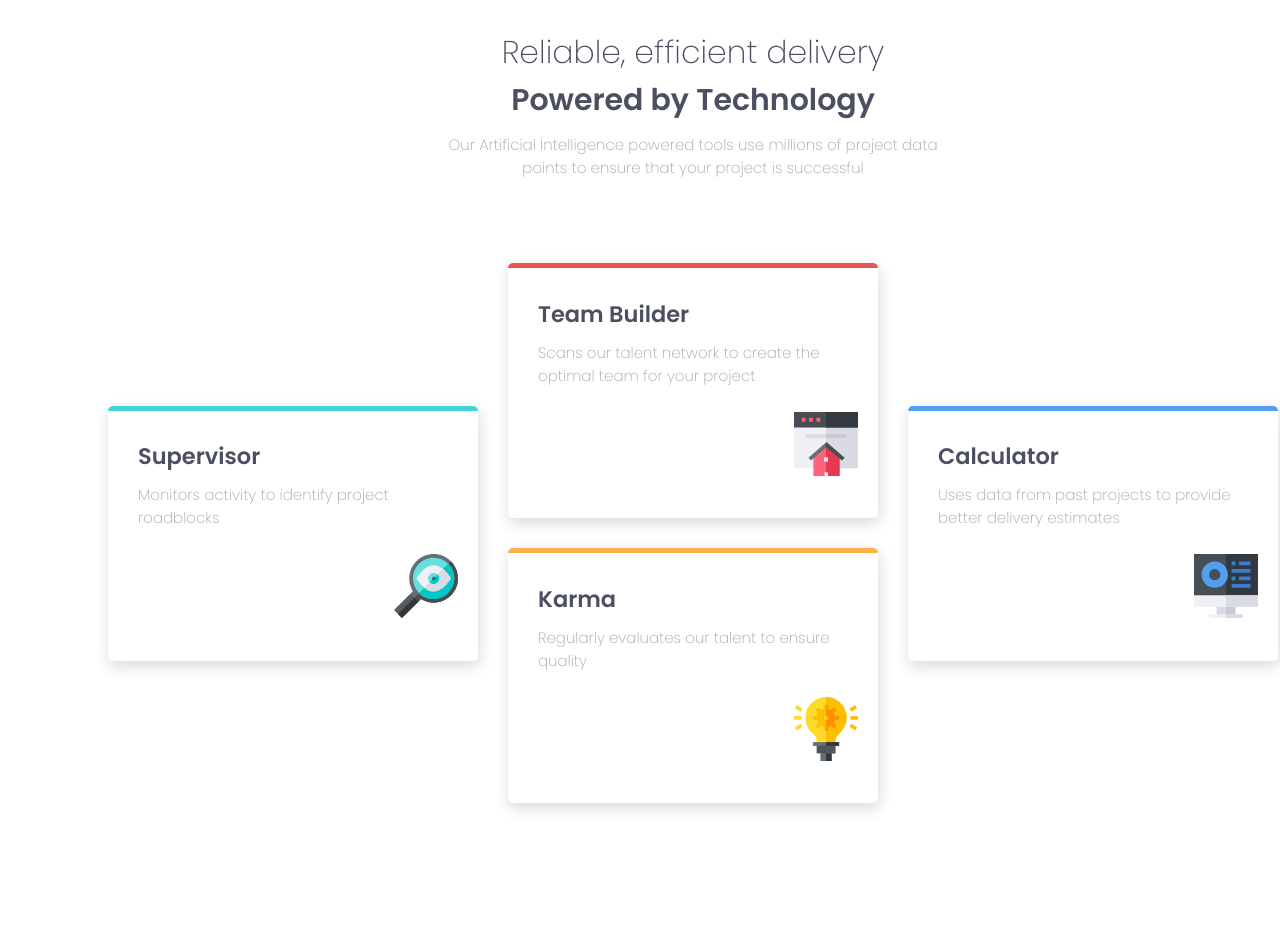
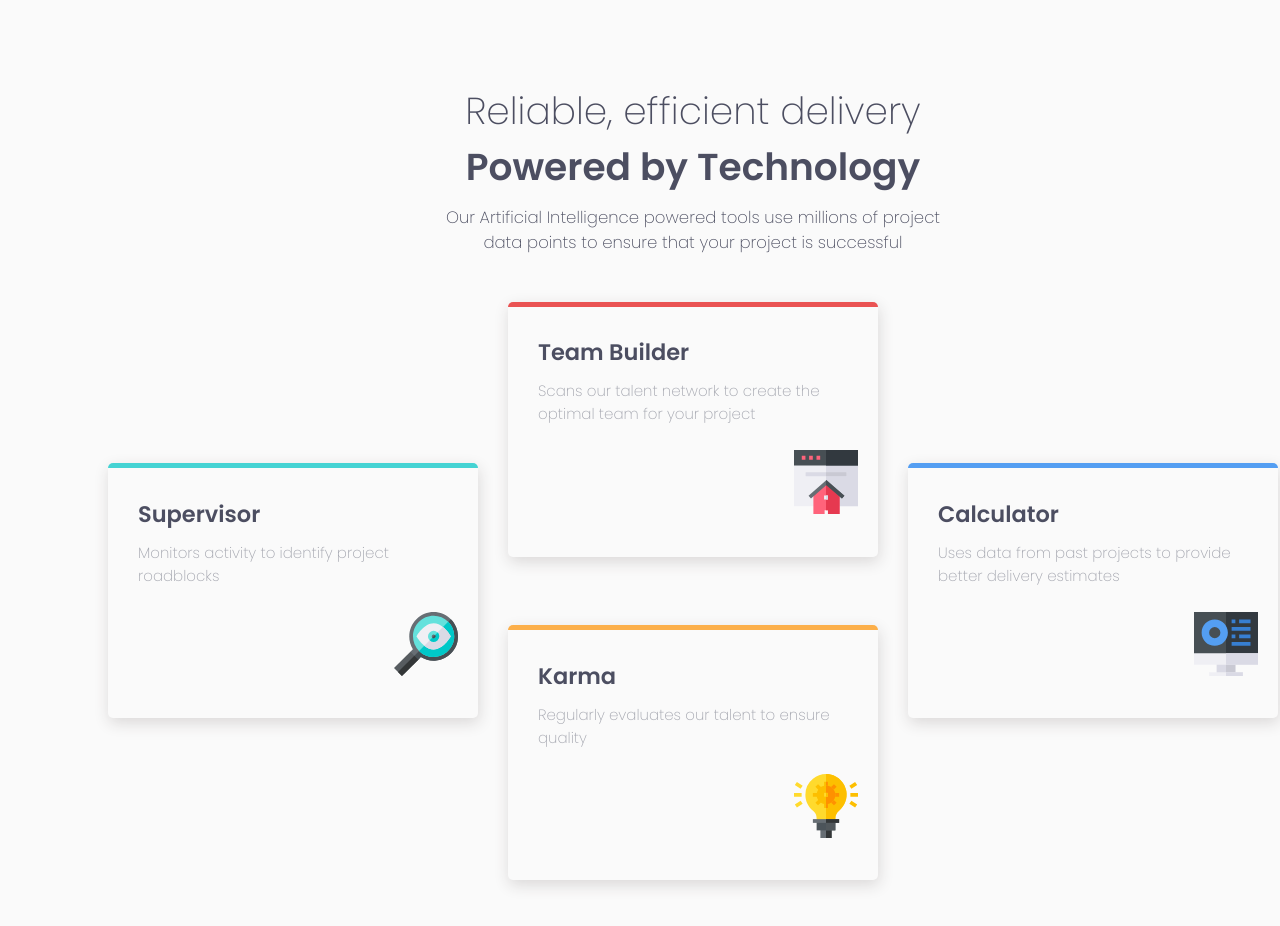
Before and after one commit to naluja/Four-card-feature-section, a plain HTML site: page index.html in a window 1280 px wide. Shown: the top 926 px of the page. Drawn offline with Linux system fonts and the light colour scheme.

Commit message:
add background color and padding to the header, change header font-size

```diff
--- a/style.css
+++ b/style.css
@@ -12,6 +12,9 @@
     font-size: 15px;
     color:var(--darkBlue);
 
+}
+body{
+    background-color: var(--lightGray);
 }
 .container{
     display:grid;
@@ -52,21 +55,24 @@ h2{
     display:flex;
     flex-direction: column;
     align-items: center;
+    padding-top: 50px;
 
 }
 h1{
     font-weight: 200;
-    font-size:2.1rem;
+    font-size:2.5rem;
     text-align: center;
     margin-bottom:0px;
 }
 .bold{
     font-weight: 600;
-    font-size: 2rem;
+    font-size: 2.5rem;
 }
 .header p{
     width:500px;
     text-align:center;
+    color:var(--darkBlue);
+    font-size: 1.1rem;
 }
 .supervisory{
     grid-area: 3 / 1 / span 2;
```
